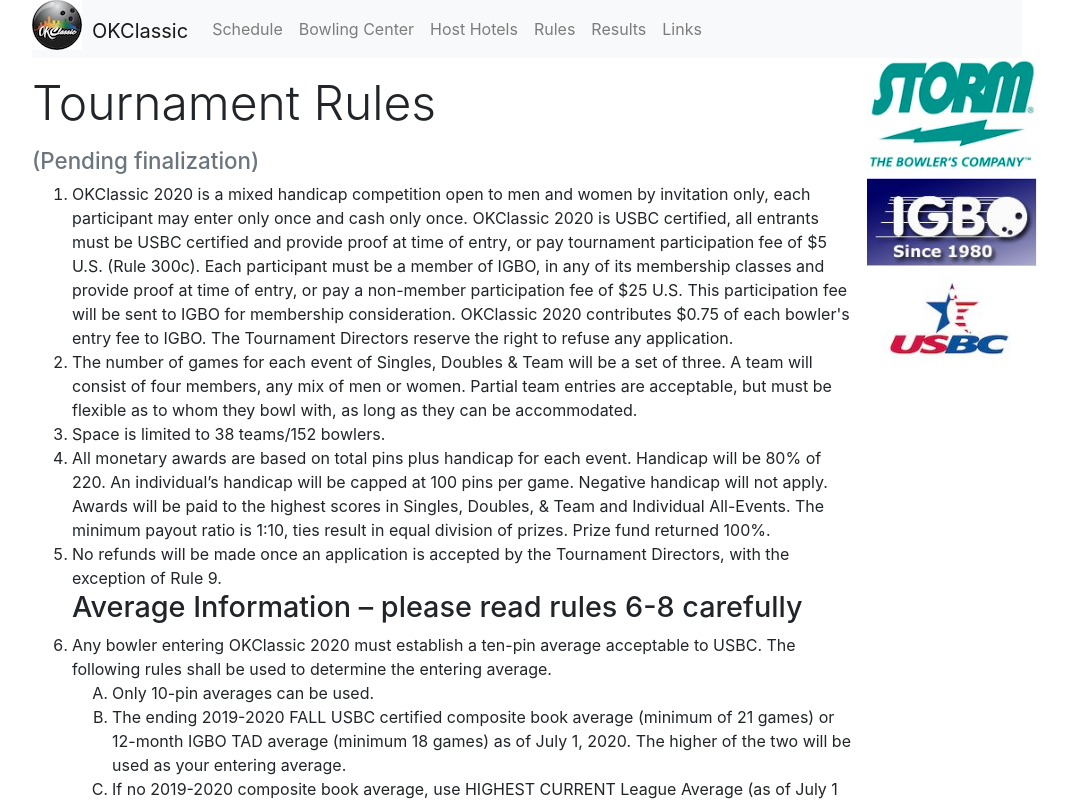
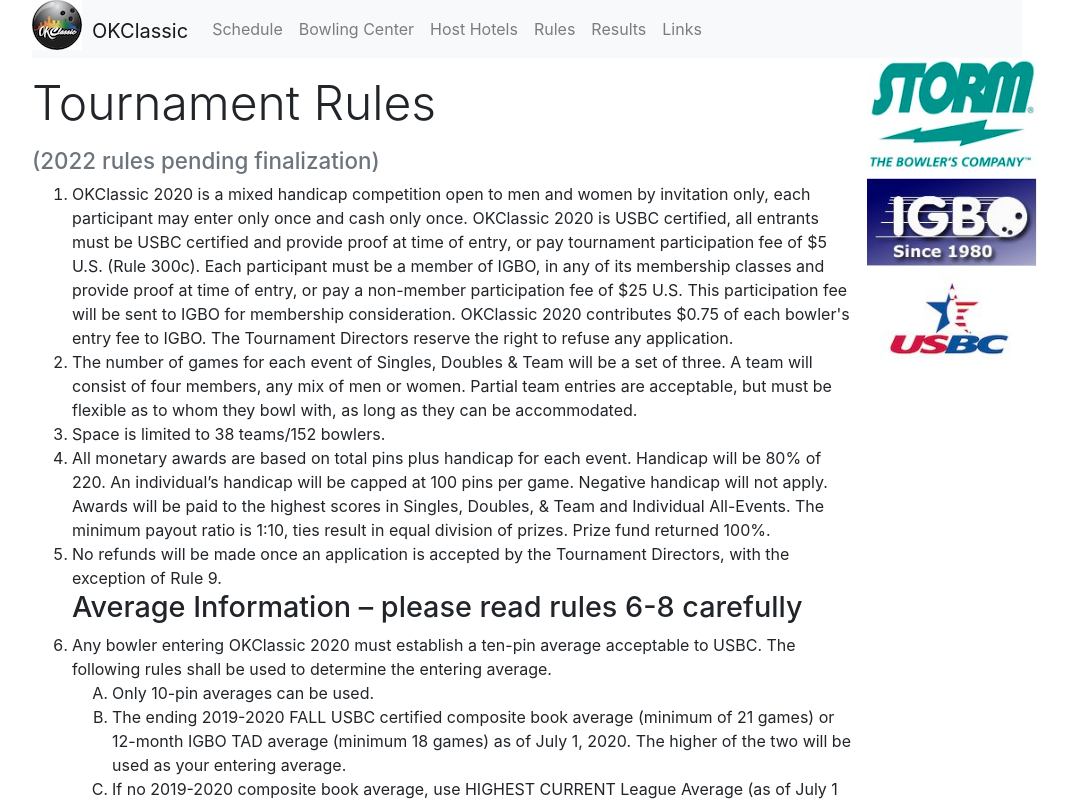
Before and after one commit to tournio/okclassic-nextjs, a Next.js app: page /rules in a window 1280 px wide. Shown: the top 801 px of the page, without its empty margins (113-1181 px from the left). Built offline with nearby package versions, Linux system fonts and the light colour scheme.

Commit message:
clarify pending message

```diff
--- a/pages/rules.js
+++ b/pages/rules.js
@@ -15,7 +15,7 @@ const rules = () => {
         </h1>
 
         <h4 className="my-2 text-muted">
-          (Pending finalization)
+          (2022 rules pending finalization)
         </h4>
 
         <ol>
```
